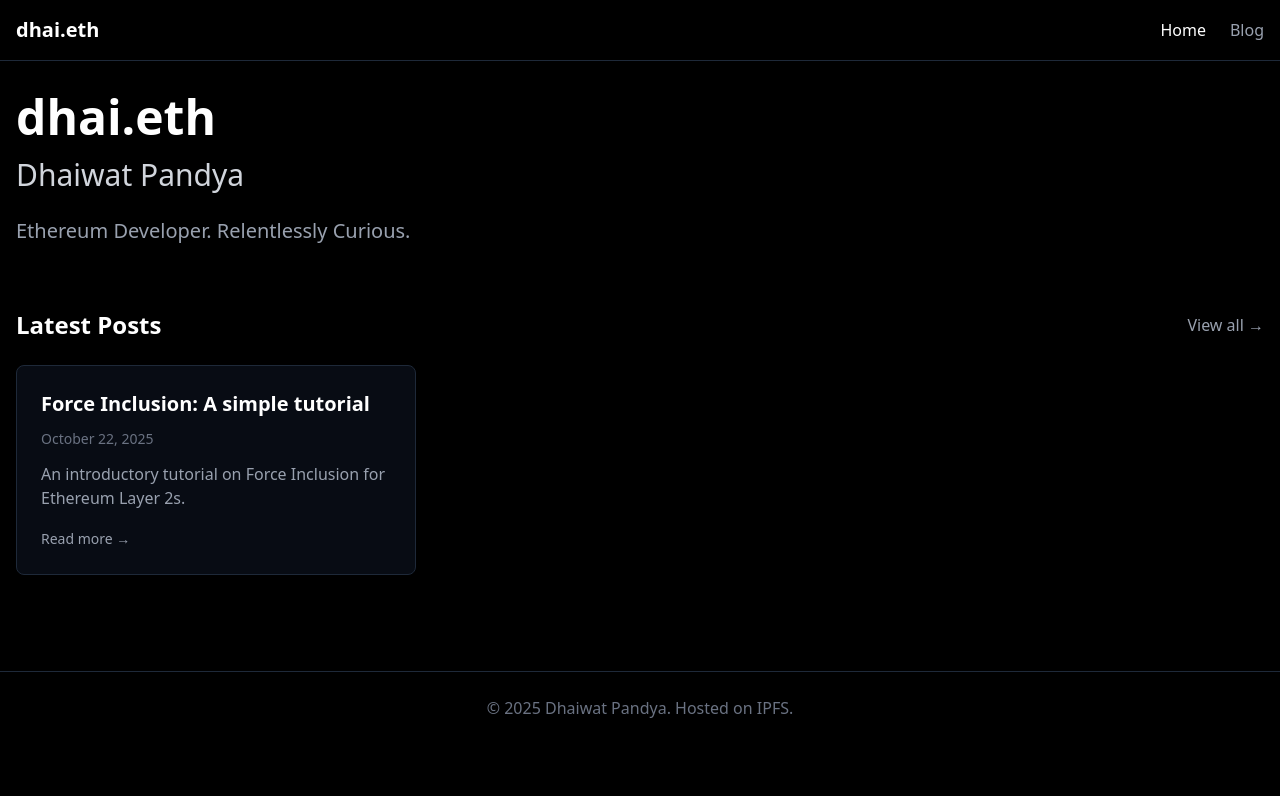
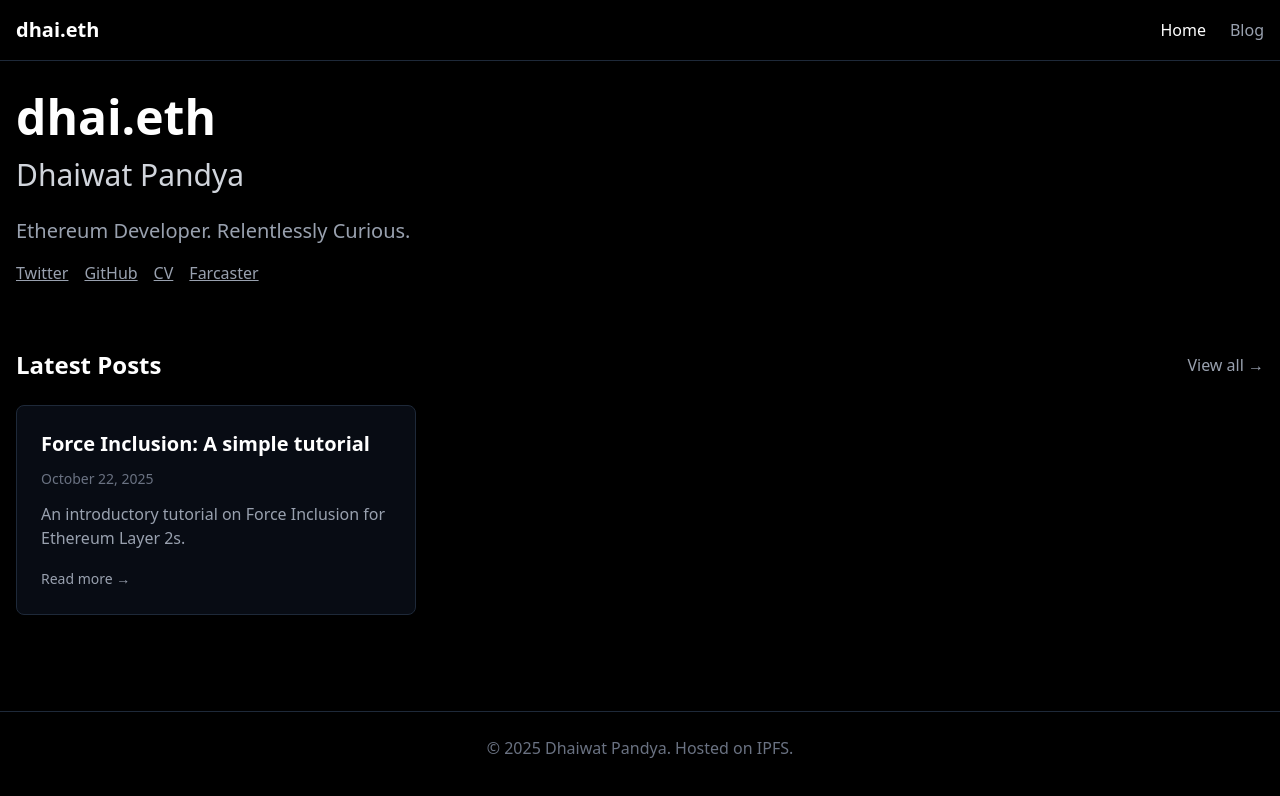
Before and after one commit to Dhaiwat10/dhai-eth-site, a React (Vite) app: page / in a window 1280 px wide. Shown: the top 796 px of the page. Built offline with nearby package versions, Linux system fonts and the light colour scheme.

Commit message:
add links

```diff
--- a/src/components/Home.tsx
+++ b/src/components/Home.tsx
@@ -1,5 +1,5 @@
-import { Link } from 'react-router-dom';
-import { blogPosts } from '../data/blog-posts';
+import { Link } from "react-router-dom";
+import { blogPosts } from "../data/blog-posts";
 
 function Home() {
   const latestPosts = [...blogPosts]
@@ -14,6 +14,37 @@ function Home() {
         <p className="text-xl text-gray-400 max-w-2xl">
           Ethereum Developer. Relentlessly Curious.
         </p>
+
+        <div className="flex flex-row gap-4 mt-4">
+          <Link
+            to="https://x.com/dhaiwat10"
+            className="text-gray-400 hover:text-white font-medium transition-colors underline"
+            target="_blank"
+          >
+            Twitter
+          </Link>
+          <Link
+            to="https://github.com/dhaiwat10"
+            className="text-gray-400 hover:text-white font-medium transition-colors underline"
+
+          >
+            GitHub
+          </Link>
+          <Link
+            to="https://hackmd.io/@dhaiwat10/ByA1tWTgee"
+            className="text-gray-400 hover:text-white font-medium transition-colors underline"
+
+          >
+            CV
+          </Link>
+          <Link
+            to="https://farcaster.xyz/dhai.eth"
+            className="text-gray-400 hover:text-white font-medium transition-colors underline"
+
+          >
+            Farcaster
+          </Link>
+        </div>
       </section>
 
       <section>
@@ -40,10 +71,10 @@ function Home() {
               </Link>
 
               <time className="text-sm text-gray-500">
-                {new Date(post.date).toLocaleDateString('en-US', {
-                  year: 'numeric',
-                  month: 'long',
-                  day: 'numeric'
+                {new Date(post.date).toLocaleDateString("en-US", {
+                  year: "numeric",
+                  month: "long",
+                  day: "numeric",
                 })}
               </time>
 
```
